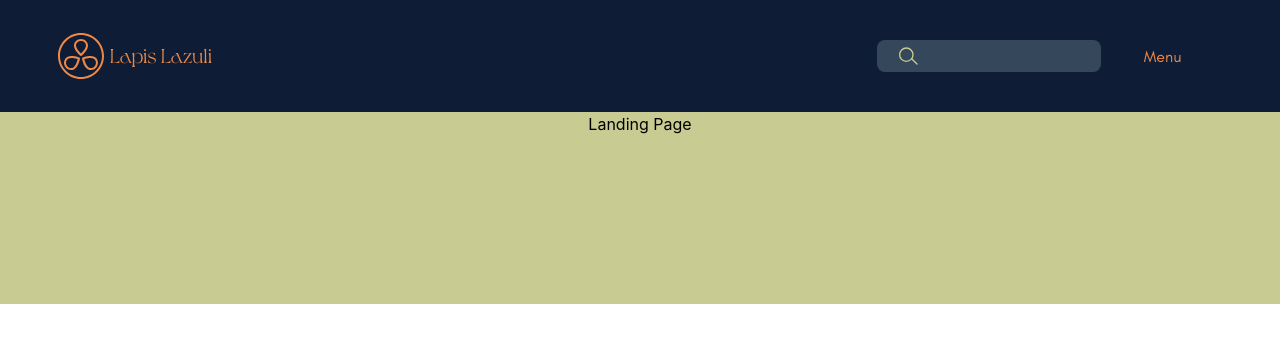
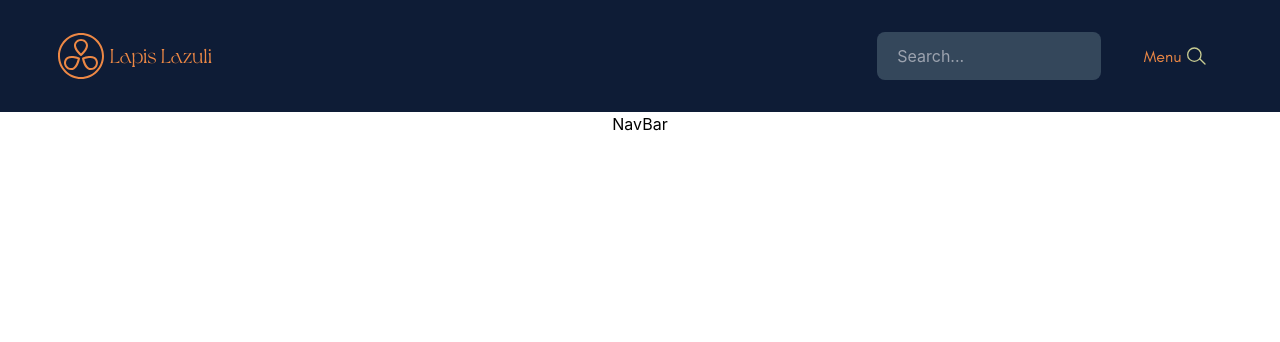
Before and after one commit to WankioM/E-Commerce-components, a React (Create React App) app: page / in a window 1280 px wide. Shown: the top 342 px of the page. Built offline with nearby package versions, Linux system fonts and the light colour scheme.

Commit message:
search bar input done

```diff
--- a/src/App.tsx
+++ b/src/App.tsx
@@ -2,13 +2,14 @@ import React from 'react';
 import './App.css';
 import Header from './Components/Header/Header';
 import Landingpage from './Components/LandingPage/Landingpage';
+import PerProduct from './Components/Product/PerProduct';
 
 
 function App() {
   return (
     <div className="App">
       <Header />
-      <Landingpage />
+      <PerProduct />
 
     </div>
   );
--- a/src/Components/Header/Header.tsx
+++ b/src/Components/Header/Header.tsx
@@ -26,11 +26,14 @@ const Header: React.FC<HeaderProps> = ({ onMenuToggle }) => {
         <h1 className='text-persianorange text-xl font-craketest_light pt-3' >Lapis Lazuli</h1>
         </div>
 
+        <div className='bg-slategray rounded-lg bg-opacity-40 flex flex-row text-sage w-48 md:w-56'>
+          <input
+            type="text" // Set input type to text
+            placeholder="Search..." // Optional placeholder text
+            className="flex-grow bg-transparent px-4 py-2 m-1 rounded-lg" // Tailwind CSS classes for styling
 
-        <div className="search">
-          {/* search button */}
-          <button className='bg-slategray rounded-lg bg-opacity-40 flex flex-row  text-sage w-48 md:w-56'>
-
+          />
+          <button className="flex items-center justify-center">
             <svg
               xmlns="http://www.w3.org/2000/svg"
               className="h-8 w-16"
@@ -47,6 +50,7 @@ const Header: React.FC<HeaderProps> = ({ onMenuToggle }) => {
             </svg>
           </button>
         </div>
+
 
         <div className="menu-toggle">
 
```
